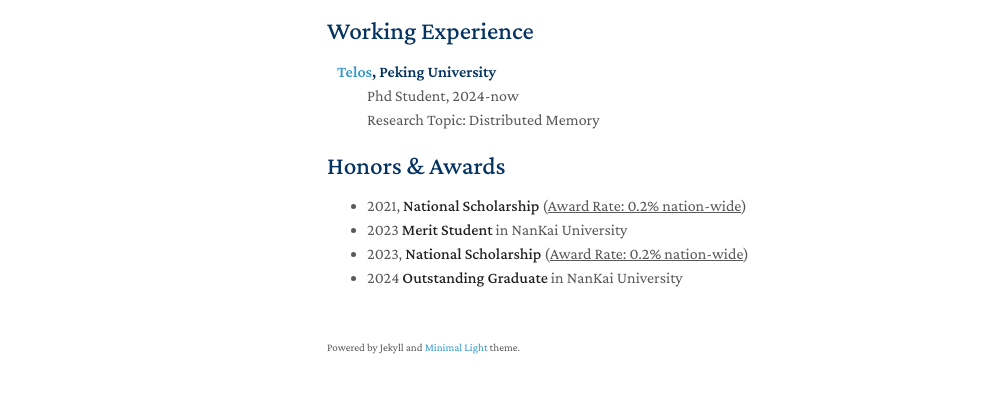
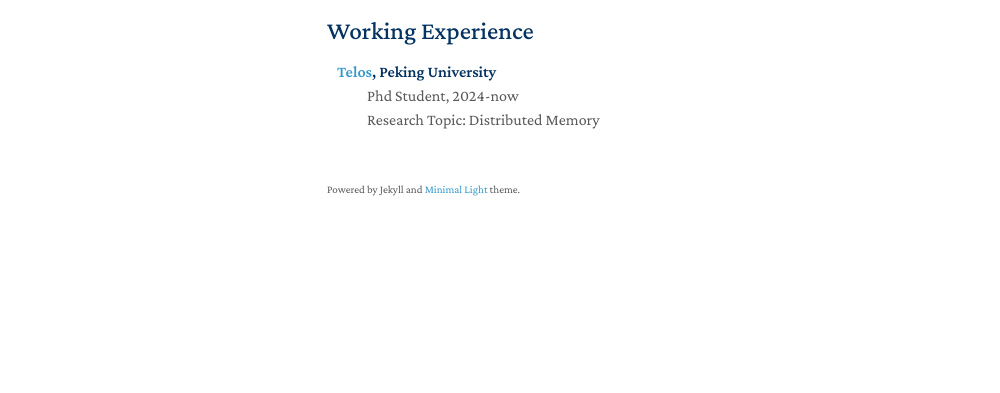
Before and after one commit to JJJXHan/JJJXHan.github.io, a plain HTML site: page index.html in a window 1280 px wide. Shown: the part 433-826 px from the top of the page, without its empty margins (143-1143 px from the left). After the commit the page ends 800 px from the top, so only its background shows below. Drawn offline with nearby package versions, Linux system fonts and the light colour scheme; some icons are missing.

Commit message:
Update index.html

```diff
--- a/index.html
+++ b/index.html
@@ -160,7 +160,7 @@
         </li> -->
       </ul>
 
-      <h2 id="services">Honors & Awards</h2>
+<!--       <h2 id="services">Honors & Awards</h2>
 
       <ul>
         <li>2021, <strong>National Scholarship</strong> (<u>Award Rate: 0.2% nation-wide</u>)</li>
@@ -169,7 +169,7 @@
         <li>2024 <strong>Outstanding Graduate</strong> in NanKai University</li>
       </ul>
 
-
+ -->
       <!-- <h2 id="services">Departmental & Academic Service</h2>
 
       <ul>
```
